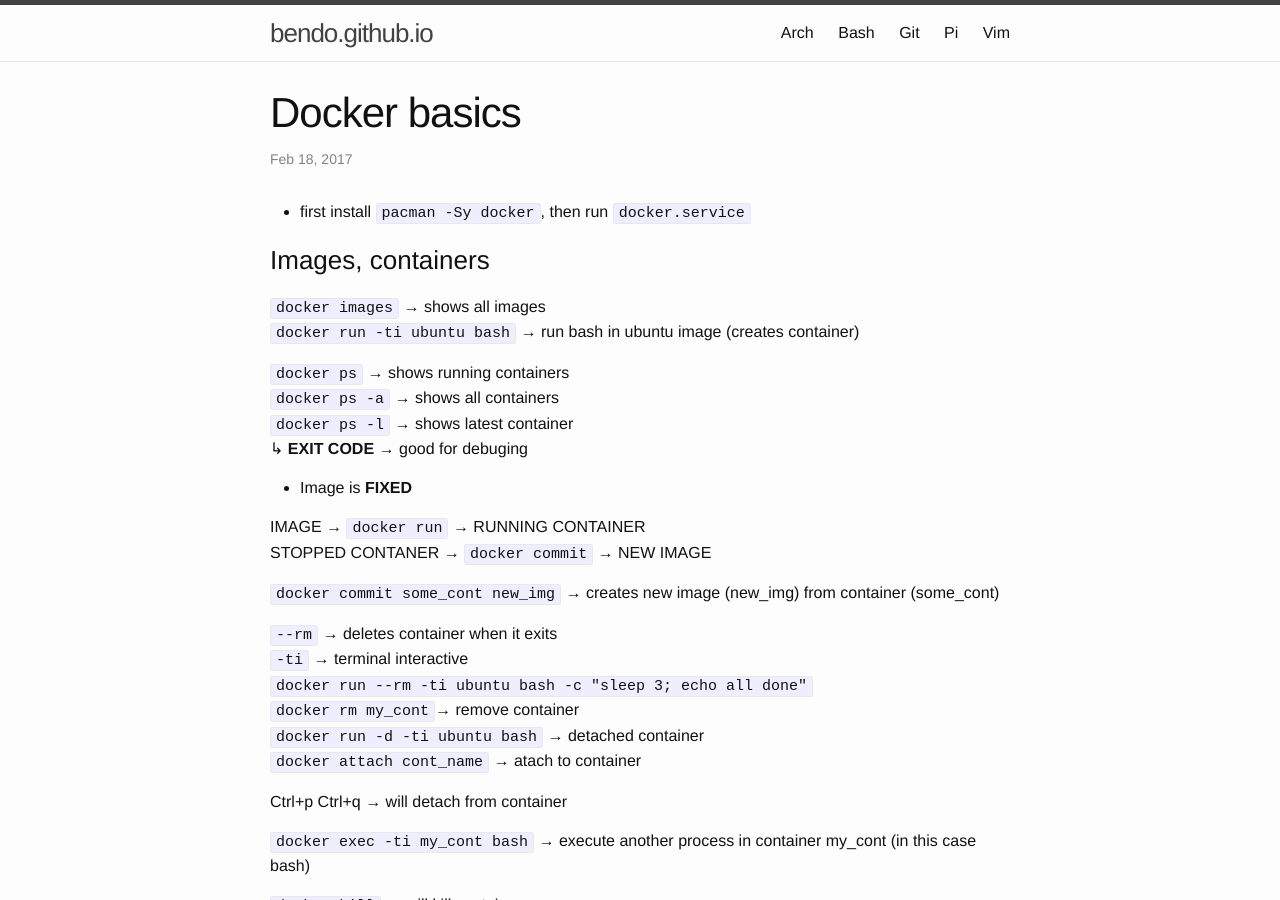
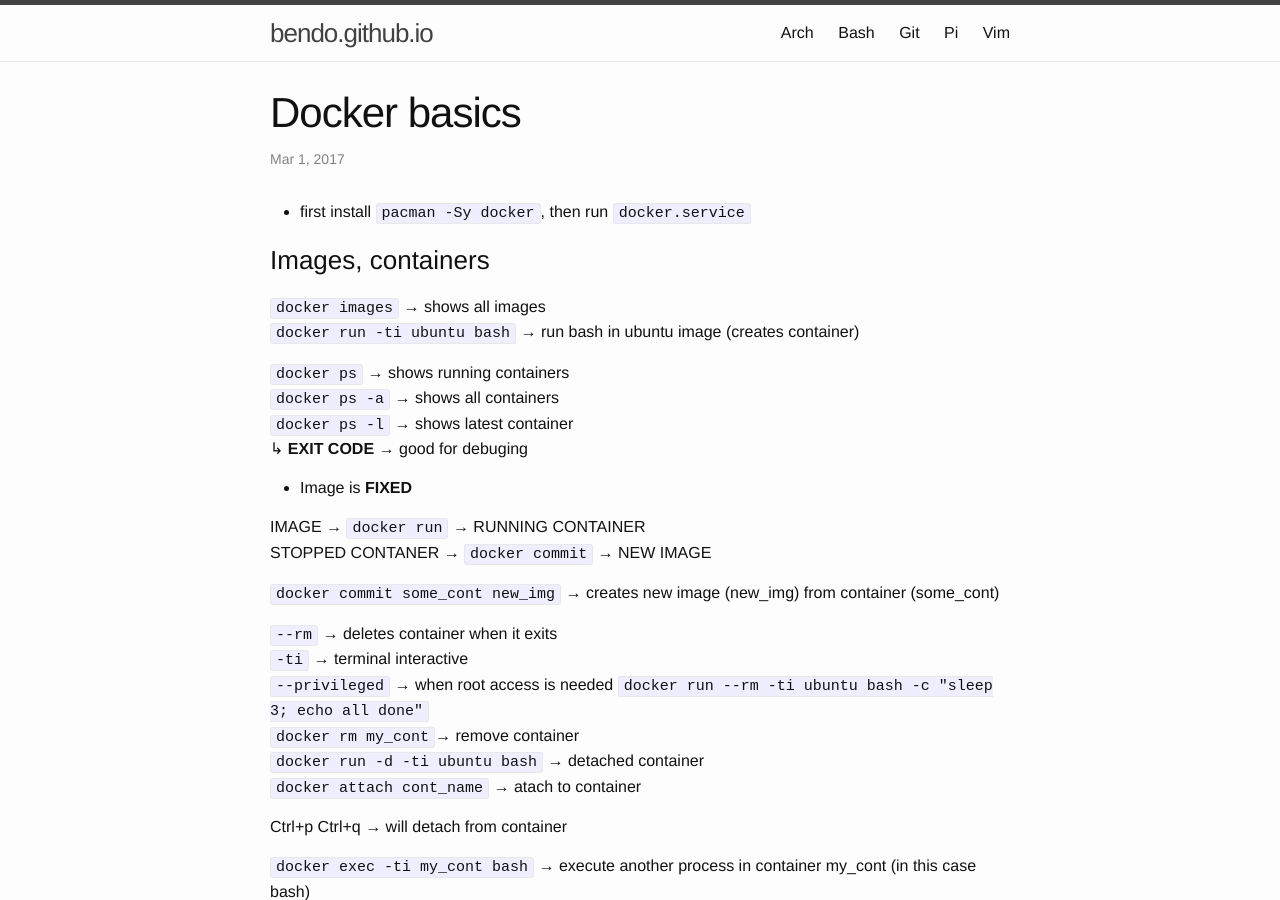
Before and after one commit to bendo/bendo.github.io, a Jekyll site: the page built from _posts/2017-03-01-docker.markdown, in a window 1280 px wide and 900 px high. Built offline with Jekyll 4.4.1, drawn with Linux system fonts in a browser that asks for light colours; some of the changed text lies outside the part shown.

Commit message:
Add more info to docker article

```diff
--- a/_posts/2017-03-18-docker.markdown
+++ b/_posts/2017-03-01-docker.markdown
@@ -1,7 +1,7 @@
 ---
 layout: post
 title:  "Docker basics"
-date:   2017-02-18 01:00:00 +0100
+date:   2017-03-01 01:00:00 +0100
 categories: docker
 ---
 
@@ -27,6 +27,7 @@ container (some\_cont)
 
 `--rm` &rarr; deletes container when it exits
 `-ti` &rarr; terminal interactive
+`--privileged` &rarr; when root access is needed
 `docker run --rm -ti ubuntu bash -c "sleep 3; echo all done"`
 `docker rm my_cont`&rarr; remove container
 `docker run -d -ti ubuntu bash` &rarr; detached container
```
Also changed, not shown: other parts of _posts/2017-03-01-docker.markdown (+2 -0 lines).
